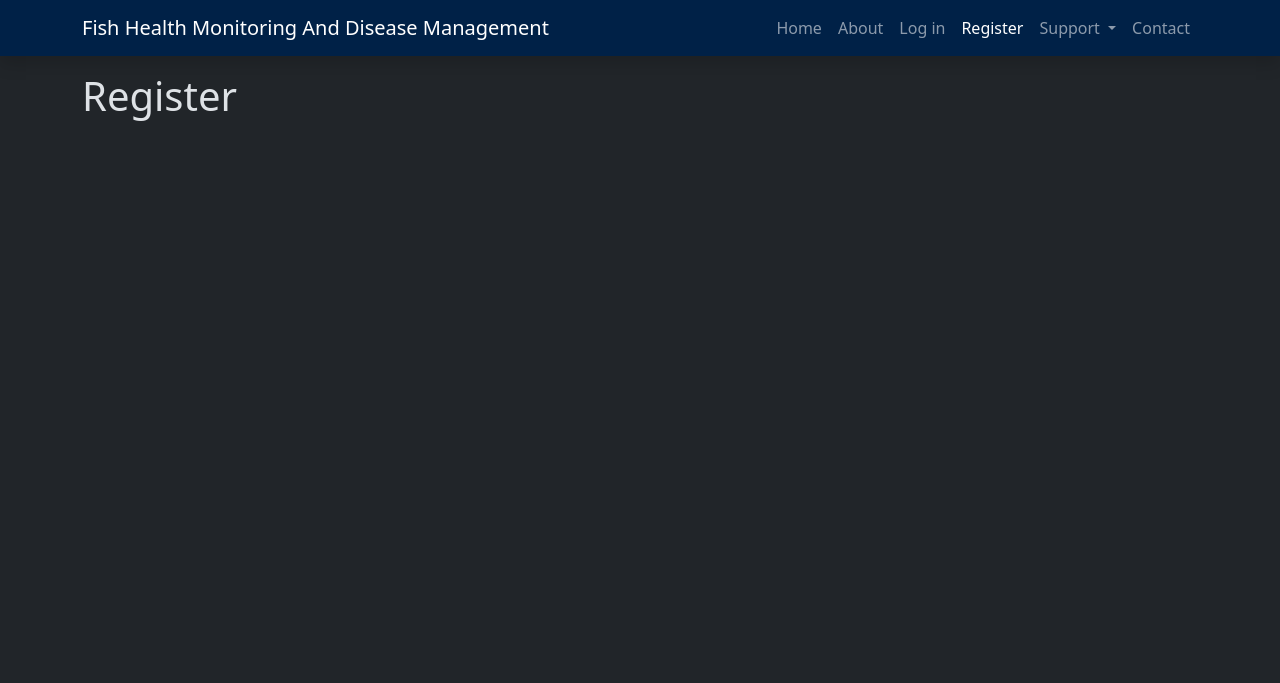
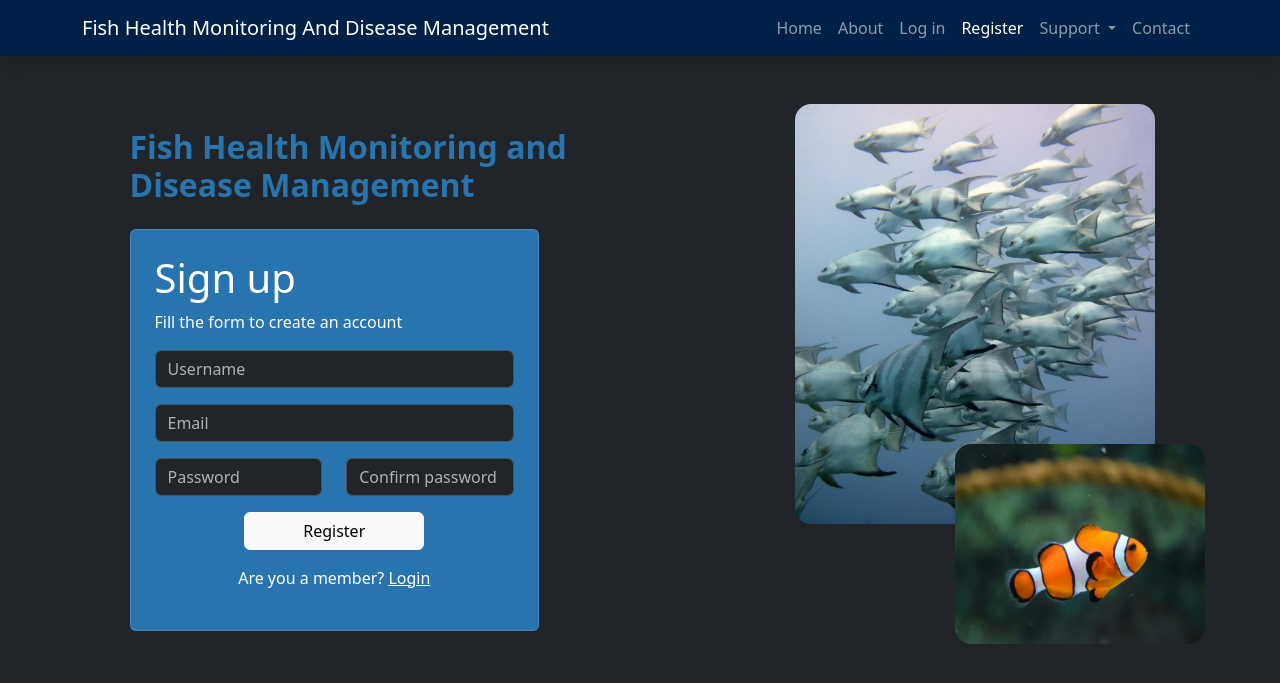
Before and after one commit to fabricetuyishime/Final-Project-2024, a Django app: page /signup in a window 1280 px wide. Shown: the top 683 px of the page. Run offline with Django 5.2, Linux system fonts and the light colour scheme; some libraries are stand-ins or nearby versions.

Commit message:
login & register

```diff
--- /dev/null
+++ b/templates/dashboard.html
@@ -0,0 +1,3 @@
+{% extends 'layouts/base.html' %} {% load static %} {% block content %}
+<h1>Dashboard</h1>
+{% endblock %} {% block title %} Home - Fish Disease {% endblock %}
--- a/templates/signup.html
+++ b/templates/signup.html
@@ -1,3 +1,77 @@
 {% extends 'layouts/base.html' %} {% load static %} {% block content %}
-<h1>Register</h1>
+
+<div class="row justify-content-center my-4 py-4">
+	<div class="col-md-6">
+		<h2 class="text-blue fw-bolder my-4">
+			Fish Health Monitoring and Disease Management
+		</h2>
+		{% include 'partials/messages.html' %}
+		<div class="card card-body text-white bg-blue shabow p-4 w-75">
+			<h1>Sign up</h1>
+			<p>Fill the form to create an account</p>
+			<form action="#" method="post" autocomplete="off" class="text-center">
+				<input
+					required
+					type="text"
+					name="username"
+					class="form-control mb-3"
+					placeholder="Username"
+				/><input
+					required
+					type="email"
+					name="email"
+					class="form-control mb-3"
+					placeholder="Email"
+				/>
+				<div class="row">
+					<div class="col-md-6">
+						<input
+							required
+							type="password"
+							name="password"
+							class="form-control mb-3"
+							placeholder="Password"
+						/>
+					</div>
+					<div class="col-md-6">
+						<input
+							required
+							type="password"
+							name="confirm_password"
+							class="form-control mb-3"
+							placeholder="Confirm password"
+						/>
+					</div>
+				</div>
+				{% csrf_token %}
+				<button type="subimt" class="btn btn-light w-50">Register</button>
+				<p class="my-3">
+					Are you a member?
+					<a href="/signin" class="text-white">Login</a>
+				</p>
+			</form>
+		</div>
+	</div>
+	<div class="col-md-1"></div>
+	<div class="col-md-4">
+		<img
+			src="{% static 'img/fish-1.jpg' %}"
+			class="rounded-4 d-block"
+			alt="fish 1"
+			width="360"
+			height="420"
+			loading="lazy"
+		/>
+		<img
+			style="margin-top: -5rem; margin-left: 10rem"
+			src="{% static 'img/fish-2.jpg' %}"
+			class="rounded-4 d-block"
+			alt="fish 2"
+			width="250"
+			height="200"
+			loading="lazy"
+		/>
+	</div>
+</div>
+
 {% endblock %} {% block title %} Register - Fish Disease {% endblock %}
```
Also changed, not shown: templates/signin.html (+8 -8 lines).
